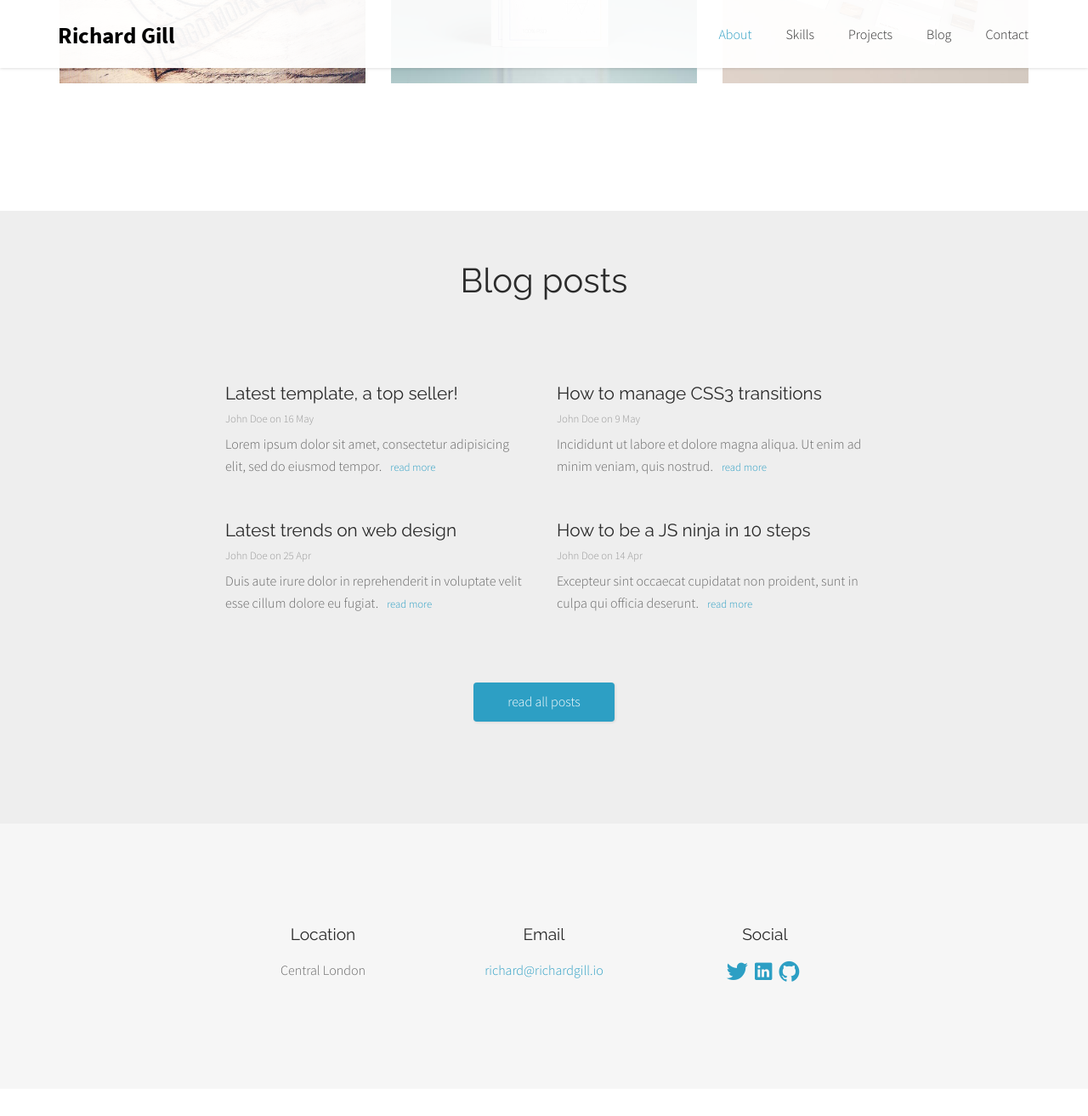
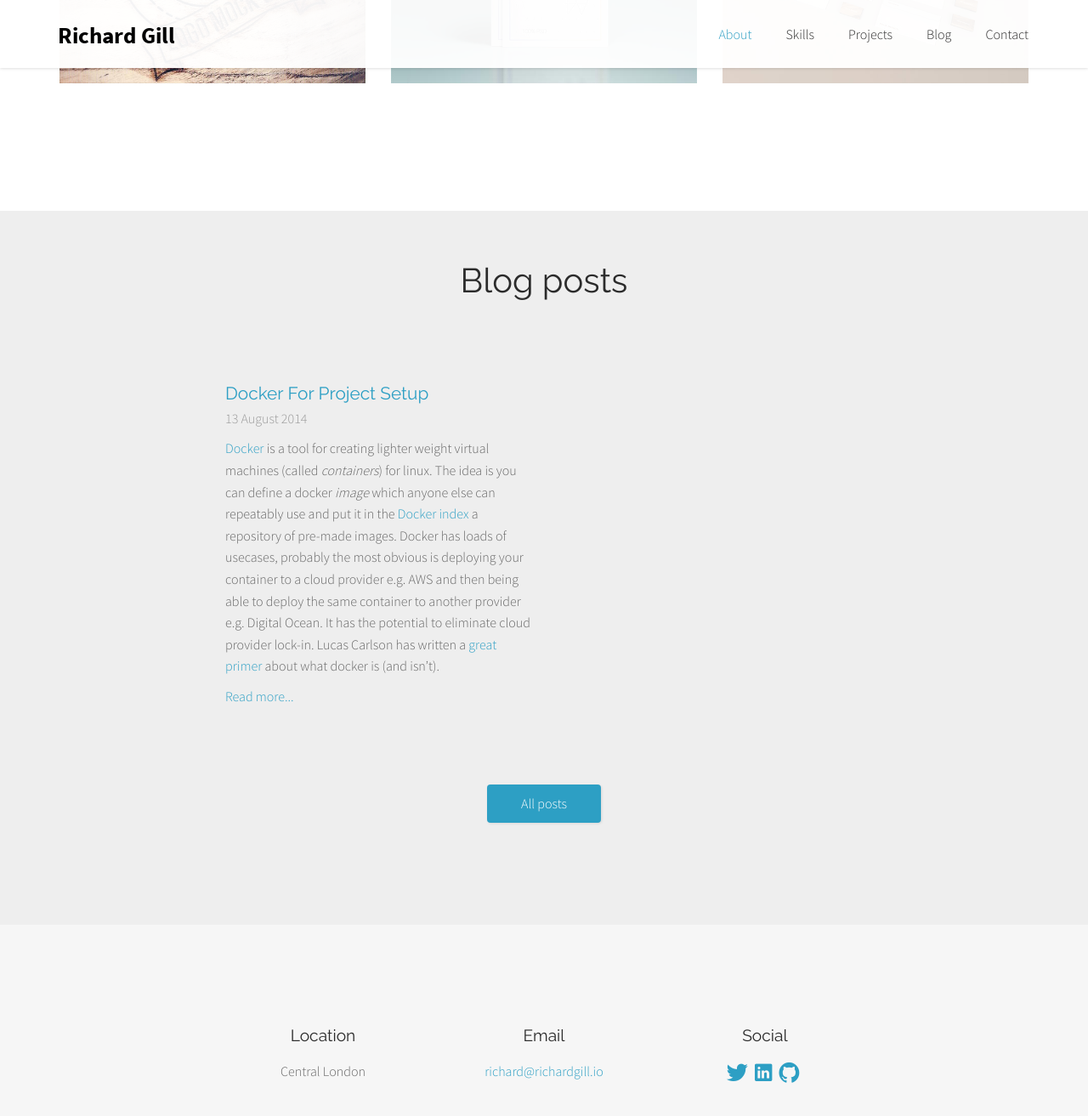
Before and after one commit to richardgill/richardgill.github.io, a Jekyll site: the page built from index.html, in a window 1280 px wide and 1400 px high, scrolled down 1627 px. Shown: the top 1313 px of the window at 85% size. Built offline with Jekyll 4.4.1, drawn with Linux system fonts in a browser that asks for light colours; some web fonts are replaced; comment, search, counter and statistics services are not loaded; before the commit the page ends 2908 px from its top, so only the background shows below that.

Commit message:
Made blog posts show actual blog posts in jekyll

```diff
--- a/css/style.css
+++ b/css/style.css
@@ -1515,7 +1515,6 @@ header {
 
 .btn:hover {
   color: #fff;
-  letter-spacing: 0.9px;
 }
 
 .btn + .btn {
--- a/index.html
+++ b/index.html
@@ -216,36 +216,20 @@ tagline: Supporting tagline
 
       <div class="latest-news col-xs-12 col-md-8 col-md-offset-2 block">
         <div class="row">
+          {% for post in site.posts %}
+            <div class="latest-news-item col-xs-12 col-sm-6 margin-bottom-50">
+              <h5 class="margin-bottom-5"><a href="{{ site.baseurl }}{{ post.url }}">{{ post.title }}</a></h5>
+              <p class="margin-bottom-5"><p class="text-muted">{{ post.date | date: "%-d %B %Y" }}</p></p>
+              <p>{{ post.excerpt }}
+                <p><a href="{{ site.baseurl }}{{ post.url }}">Read more...</a></p>
+              </p>
+            </div> <!-- /latest-news-item -->
+          {% endfor %}
 
-          <div class="latest-news-item col-xs-12 col-sm-6 margin-bottom-50">
-            <h5 class="margin-bottom-5">Latest template, a top seller!</h5>
-            <p class="margin-bottom-5"><small class="text-muted">John Doe on 16 May</small></p>
-            <p>Lorem ipsum dolor sit amet, consectetur adipisicing elit, sed do eiusmod tempor.<small class="padding-left-10"><a href="blog-single.html">read more</a></small></p>
-          </div> <!-- /latest-news-item -->
-
-          <div class="latest-news-item col-xs-12 col-sm-6 margin-bottom-50">
-            <h5 class="margin-bottom-5">How to manage CSS3 transitions</h5>
-            <p class="margin-bottom-5"><small class="text-muted">John Doe on 9 May</small></p>
-            <p>Incididunt ut labore et dolore magna aliqua. Ut enim ad minim veniam, quis nostrud.<small class="padding-left-10"><a href="blog-single.html">read more</a></small></p>
-          </div> <!-- /latest-news-item -->
-
-          <div class="clearfix hidden-xs"></div>
-
-          <div class="latest-news-item col-xs-12 col-sm-6 margin-bottom-50">
-            <h5 class="margin-bottom-5">Latest trends on web design</h5>
-            <p class="margin-bottom-5"><small class="text-muted">John Doe on 25 Apr</small></p>
-            <p>Duis aute irure dolor in reprehenderit in voluptate velit esse cillum dolore eu fugiat.<small class="padding-left-10"><a href="blog-single.html">read more</a></small></p>
-          </div> <!-- /latest-news-item -->
-
-          <div class="latest-news-item col-xs-12 col-sm-6 margin-bottom-50">
-            <h5 class="margin-bottom-5">How to be a JS ninja in 10 steps</h5>
-            <p class="margin-bottom-5"><small class="text-muted">John Doe on 14 Apr</small></p>
-            <p>Excepteur sint occaecat cupidatat non proident, sunt in culpa qui officia deserunt.<small class="padding-left-10"><a href="blog-single.html">read more</a></small></p>
-          </div> <!-- /latest-news-item -->
 
         </div> <!-- /row -->
 
-        <div class="text-center margin-top-30"><a href="blog.html" class="btn btn-primary">read all posts</a></div>
+        <div class="text-center margin-top-30"><a href="blog" class="btn btn-primary">All posts</a></div>
 
       </div> <!-- /col-xs-12 -->
 
--- a/js/app.js
+++ b/js/app.js
@@ -64,40 +64,6 @@
     // Get the messages div.
     var formMessages = $('#theme-form-messages');
 
-    // Set up an event listener for the contact form.
-    $(form).submit(function(e) {
-      // Stop the browser from submitting the form.
-      e.preventDefault();
-
-      // Serialize the form data.
-      var formData = $(form).serialize();
-
-      // Submit the form using AJAX.
-      $.ajax({
-        type: 'POST',
-        url: $(form).attr('action'),
-        data: formData
-      })
-      .done(function(response) {
-        // Set the message text.
-        $(formMessages).html(response);
-
-        // Clear the form.
-        $('#contact-name').val('');
-        $('#contact-email').val('');
-        $('#contact-subject').val('');
-        $('#contact-message').val('');
-      })
-      .fail(function(data) {
-        // Set the message text.
-        if (data.responseText !== '') {
-          $(formMessages).html(data.responseText);
-        } else {
-          $(formMessages).html('<div class="alert alert-danger margin-top-40"><button type="button" class="close" data-dismiss="alert">×</button><strong>Error!</strong><br /> Error!</div>');
-        }
-      });
-
-    });
 
   });
 
```
